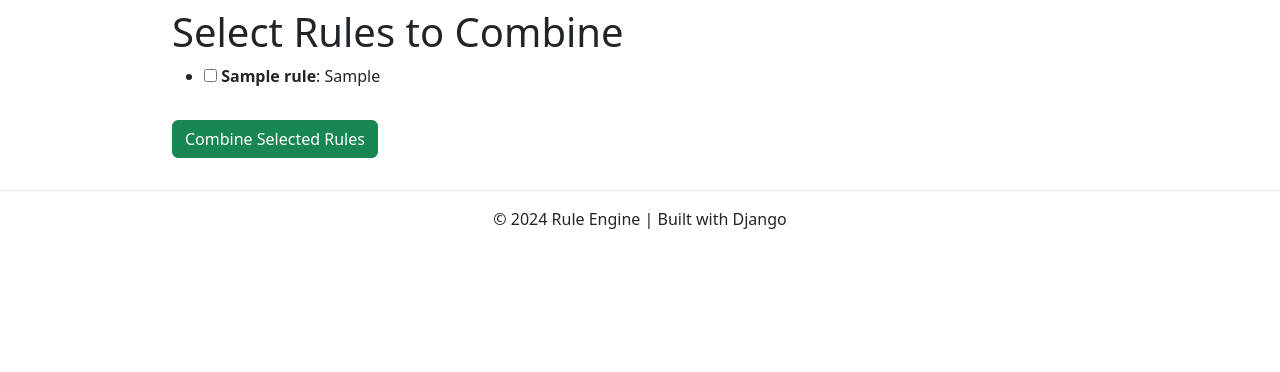
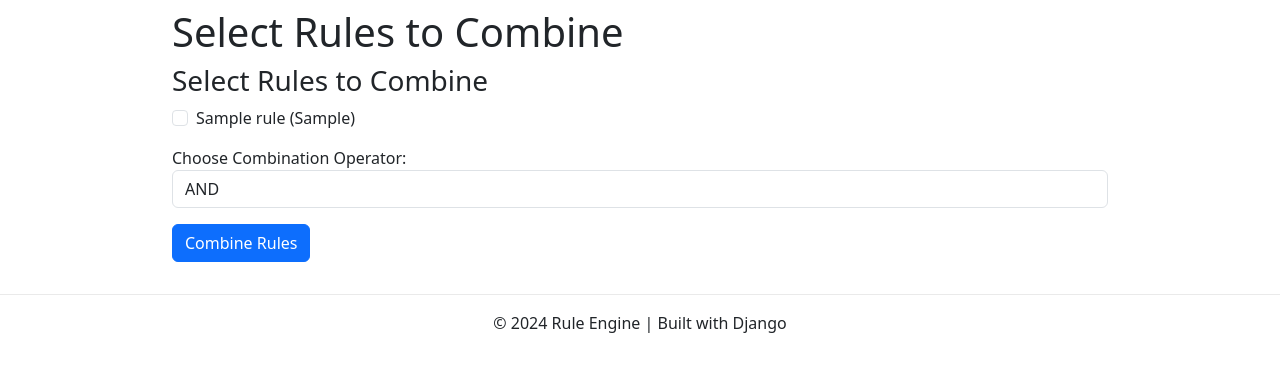
Before and after one commit to HARIPRASAD27102003/Rule-Engine-with-AST, a Django app: template rule_engine/engine/templates/engine/combine_rules.html in a window 1280 px wide. Shown: the part 56-428 px from the top of the page. Run offline with Django 3.2, Linux system fonts and the light colour scheme; the template is opened without the code that fills it: most values are stand-ins (such as "Sample title", 1, 10 or a date in 2020).

```diff
--- a/rule_engine/engine/templates/engine/combine_rules.html
+++ b/rule_engine/engine/templates/engine/combine_rules.html
@@ -4,18 +4,25 @@
 
 {% block content %}
 <h1>Select Rules to Combine</h1>
-<form method="POST">
+<form method="post" action="{% url 'combine_rules' %}">
     {% csrf_token %}
-    <ul>
-        {% for rule in rules %}
-        <li>
-            <input type="checkbox" name="rule_ids" value="{{ rule.id }}">
-            <strong>{{ rule.rule_name }}</strong>: {{ rule.rule_string }}
-        </li>
-        {% empty %}
-        <li>No rules available.</li>
-        {% endfor %}
-    </ul>
-    <button type="submit" class="btn btn-success mt-3">Combine Selected Rules</button>
+    <h3>Select Rules to Combine</h3>
+    {% for rule in rules %}
+        <div class="form-check">
+            <input class="form-check-input" type="checkbox" name="rule_ids" value="{{ rule.id }}">
+            <label class="form-check-label">{{ rule.rule_name }} ({{ rule.rule_string }})</label>
+        </div>
+    {% endfor %}
+
+    <div class="form-group mt-3">
+        <label for="combine_operator">Choose Combination Operator:</label>
+        <select id="combine_operator" name="combine_operator" class="form-control">
+            <option value="AND">AND</option>
+            <option value="OR">OR</option>
+        </select>
+    </div>
+
+    <button type="submit" class="btn btn-primary mt-3">Combine Rules</button>
 </form>
+
 {% endblock %}
--- a/rule_engine/engine/templates/engine/evaluation_results.html
+++ b/rule_engine/engine/templates/engine/evaluation_results.html
@@ -1,4 +1,4 @@
-{% comment %} {% extends 'engine/base.html' %} {% endcomment %}
+{% extends 'engine/base.html' %}
 
 {% block title %}Evaluation Results{% endblock %}
 
--- a/rule_engine/engine/templates/engine/rule_list.html
+++ b/rule_engine/engine/templates/engine/rule_list.html
@@ -17,14 +17,16 @@
         <tr>
             <th>Rule Name</th>
             <th>Rule String</th>
+            <th>AST</th>
             <th>Select for Deletion</th>
         </tr>
     </thead>
     <tbody>
-        {% for rule in rules %}
+        {% for rule in rules_with_ast %}
         <tr>
             <td>{{ rule.rule_name }}</td>
             <td>{{ rule.rule_string }}</td>
+            <td><pre>{{ rule.rule_ast }}</pre></td>
             <td><input type="checkbox" class="rule-checkbox" value="{{ rule.id }}"></td>
         </tr>
         {% empty %}
```
Also changed, not shown: rule_engine/engine/views.py (+32 -5 lines), rule_engine/db.sqlite3.
